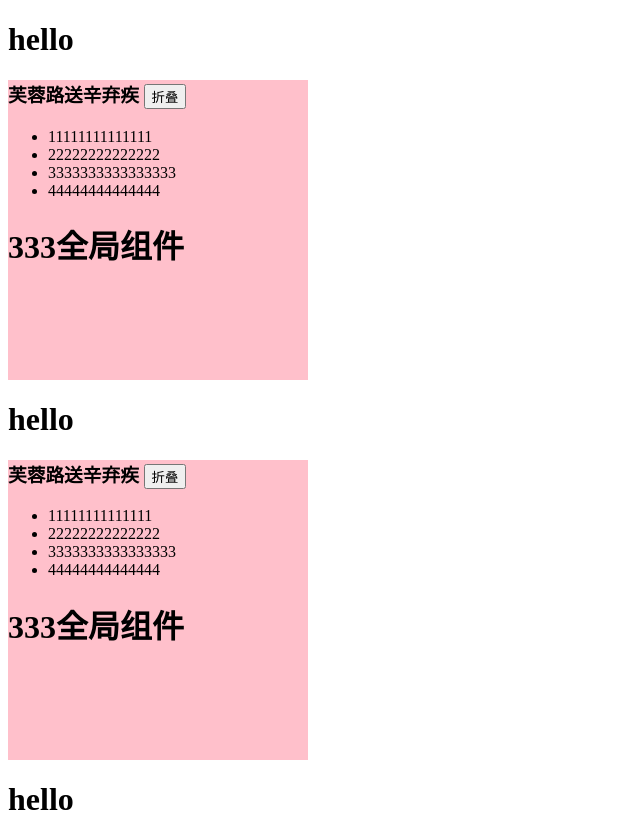
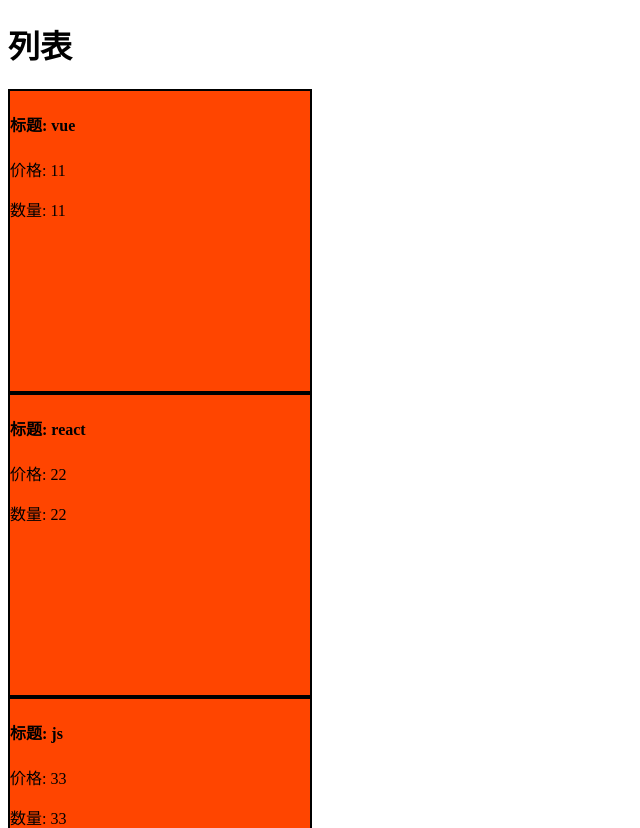
Before and after one commit to baduyifei/vue04_1226, a Vue app: page / in a window 1280 px wide. Shown: the top 828 px of the page, without its empty margins (0-640 px from the left). Built offline with nearby package versions, Linux system fonts and the light colour scheme.

Commit message:
Refactor App.vue: Replace cpt1 and cpt2 components with cpt4 for a new layout; add 04-cpt.vue component for dynamic item display

```diff
--- a/src/App.vue
+++ b/src/App.vue
@@ -2,27 +2,20 @@
 
 <template>
 	<div>
-		<!-- 1 -->
-		<cpt1></cpt1>
-		<cpt1></cpt1>
-		<cpt1></cpt1>
-
-		<!-- 2 -->
-		<cpt2></cpt2>
-		<cpt2></cpt2>
-		<cpt2></cpt2>
-		<!-- 3 -->
-		<cpt-3-globol></cpt-3-globol>
+		<h1>列表</h1>
+		<cpt4 title="vue" price="11" count="11"></cpt4>
+		<cpt4 title="react" price="22" count="22"></cpt4>
+		<cpt4 title="js" price="33" count="33"></cpt4>
+		<cpt4 title="html" price="44" count="44"></cpt4>
 	</div>
 </template>
 
 <script>
-	import cpt1 from './components/01-cpt.vue';
-	import cpt2 from './components/02-cpt.vue';
+	import cpt4 from './components/04-cpt.vue';
+
 	export default {
 		components: {
-			cpt1,
-			cpt2,
+			cpt4,
 		},
 		data() {
 			return {
--- /dev/null
+++ b/src/components/04-cpt.vue
@@ -0,0 +1,24 @@
+<!-- @format -->
+
+<template>
+	<div>
+		<h4>标题: {{ title }}</h4>
+		<p>价格: {{ price }}</p>
+		<p>数量: {{ count }}</p>
+	</div>
+</template>
+
+<script>
+	export default {
+		props: ['title', 'price', 'count'],
+	};
+</script>
+
+<style scoped>
+	div {
+		width: 300px;
+		height: 300px;
+		background-color: orangered;
+		border: 2px solid #000;
+	}
+</style>
```
Also changed, not shown: src/01-App copy.vue (added, +42 -0 lines).
